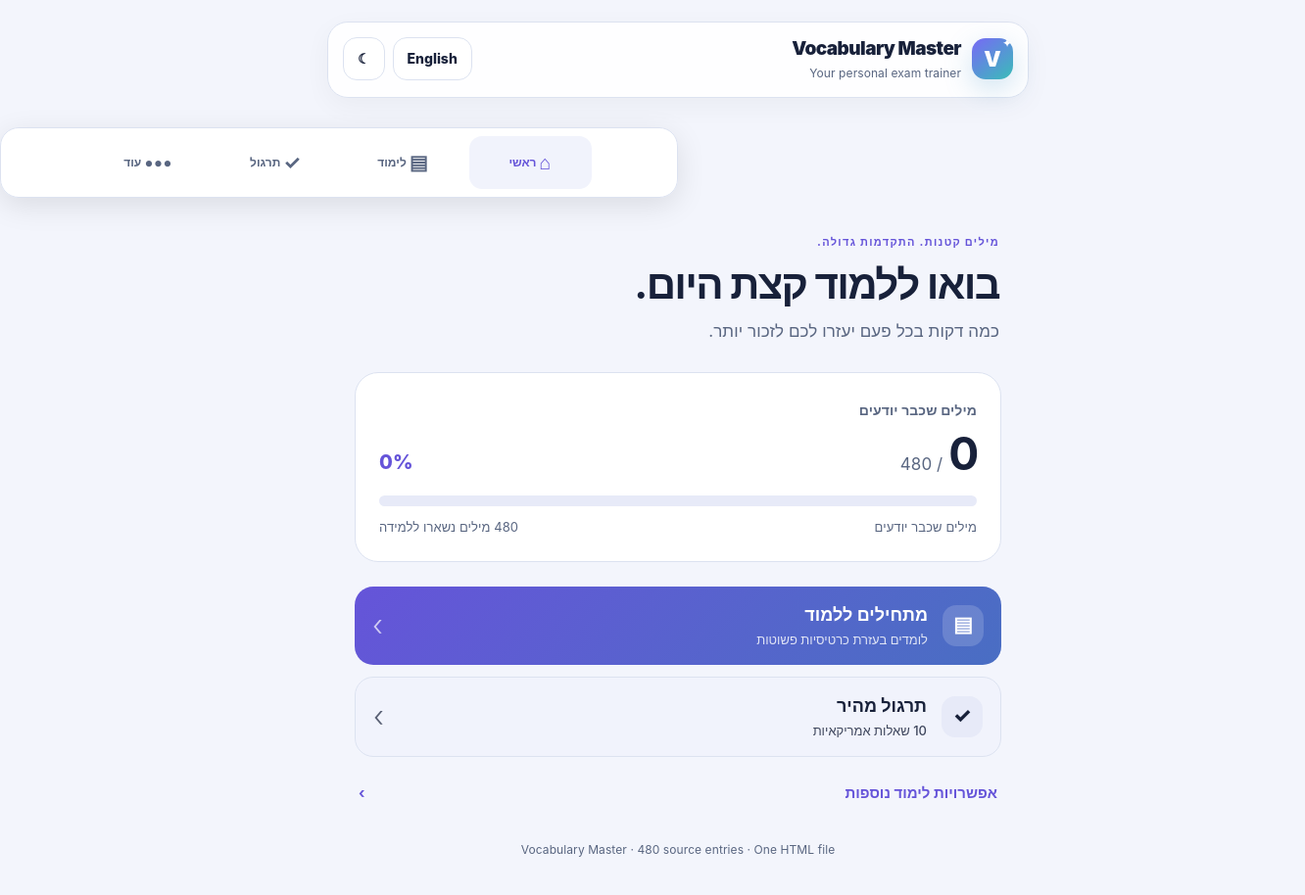
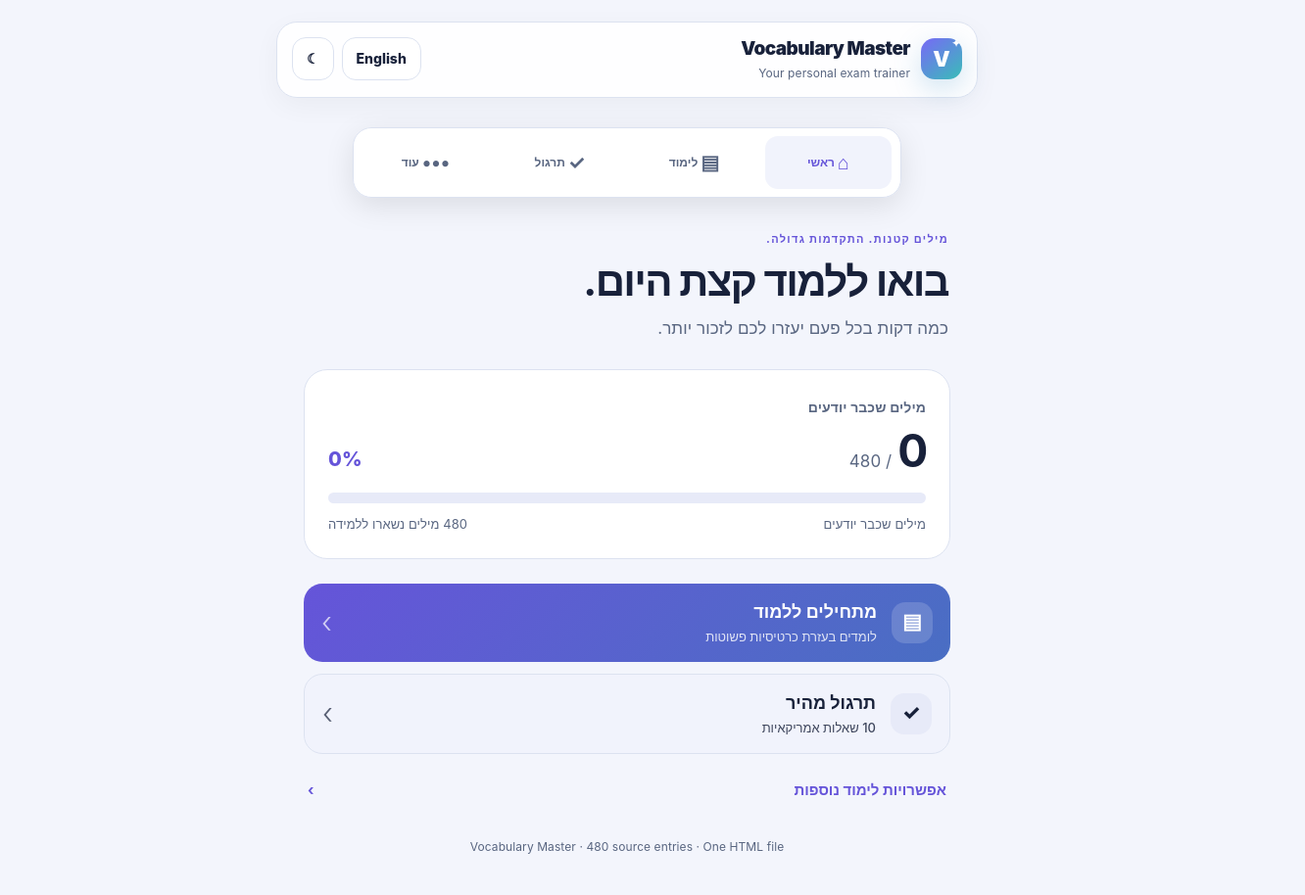
Before and after one commit to idan12go-sys/Vocabulary_Master, a plain HTML site: page index.html in a window 1280 px wide. Shown: the whole page at 98% size, 1332 px wide, since content can reach past the window. Drawn offline with Linux system fonts and the light colour scheme.

Commit message:
Update index.html

```diff
--- a/index.html
+++ b/index.html
@@ -476,6 +476,58 @@ select,input{min-height:48px;border-radius:13px;padding:10px 13px;background:var
  .bottom-nav{bottom:6px;width:calc(100% - 16px)}
 }
 @media(prefers-reduced-motion:reduce){.page.active,.menu-row,.simple-progress>span{animation:none!important;transition:none!important}}
+
+
+
+/* CENTERED NAVIGATION FIX — four equal-width tabs on every screen */
+.bottom-nav{
+  display:grid !important;
+  grid-template-columns:repeat(4,minmax(0,1fr));
+  align-items:stretch;
+  justify-content:initial;
+  gap:8px;
+  width:min(100%,560px);
+  max-width:560px;
+  margin-left:auto;
+  margin-right:auto;
+  box-sizing:border-box;
+}
+.bottom-nav .nav-btn{
+  width:100%;
+  max-width:none;
+  min-width:0;
+  flex:none;
+  justify-self:stretch;
+  align-self:stretch;
+  display:flex;
+  align-items:center;
+  justify-content:center;
+  text-align:center;
+  box-sizing:border-box;
+  padding-left:4px;
+  padding-right:4px;
+}
+@media(max-width:759px){
+  .bottom-nav{
+    position:fixed;
+    left:50%;
+    right:auto;
+    transform:translateX(-50%);
+    width:min(calc(100% - 16px),560px);
+    max-width:560px;
+    margin:0;
+  }
+}
+@media(min-width:760px){
+  .bottom-nav{
+    position:static;
+    left:auto;
+    right:auto;
+    transform:none;
+    width:min(100%,560px);
+    margin:0 auto 22px;
+  }
+}
 
 </style>
 </head>
```
